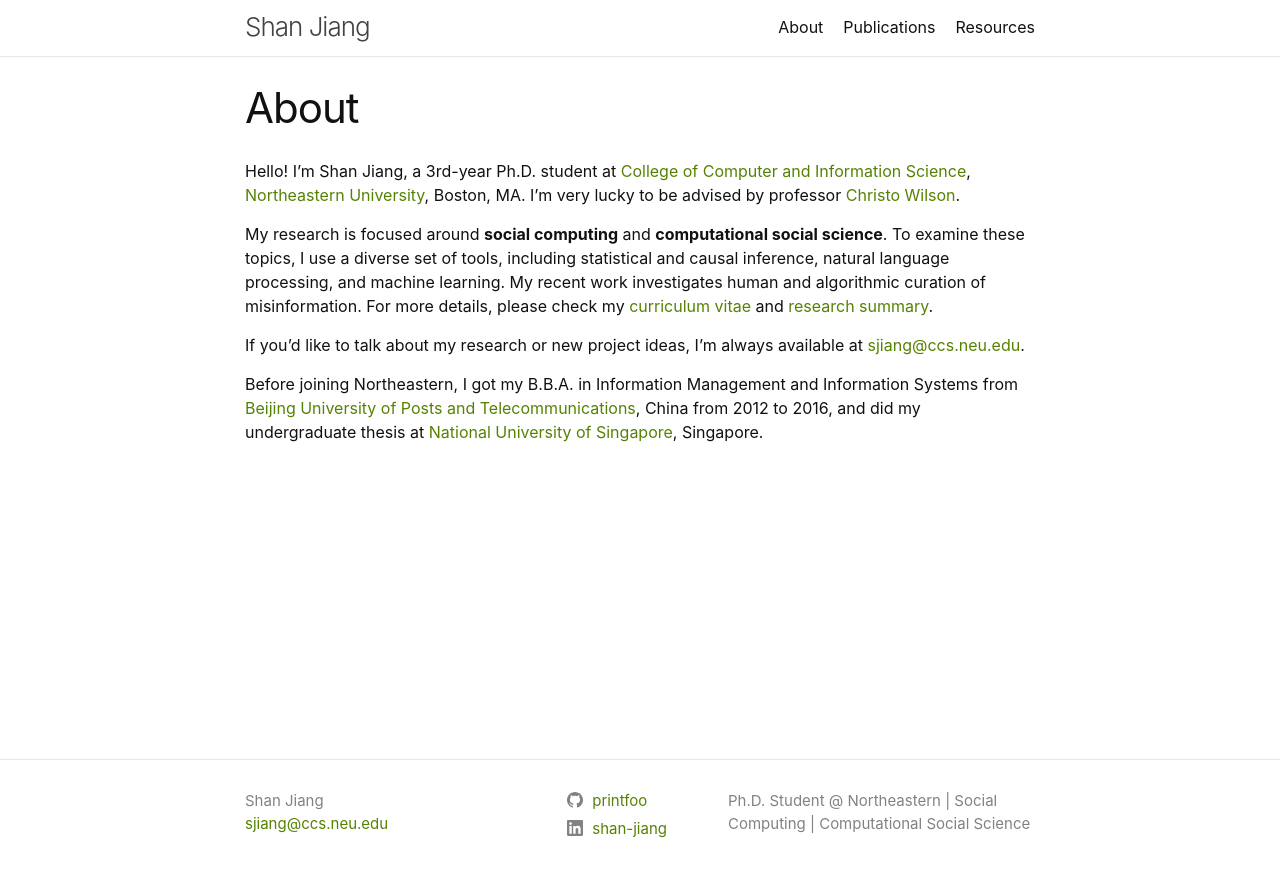
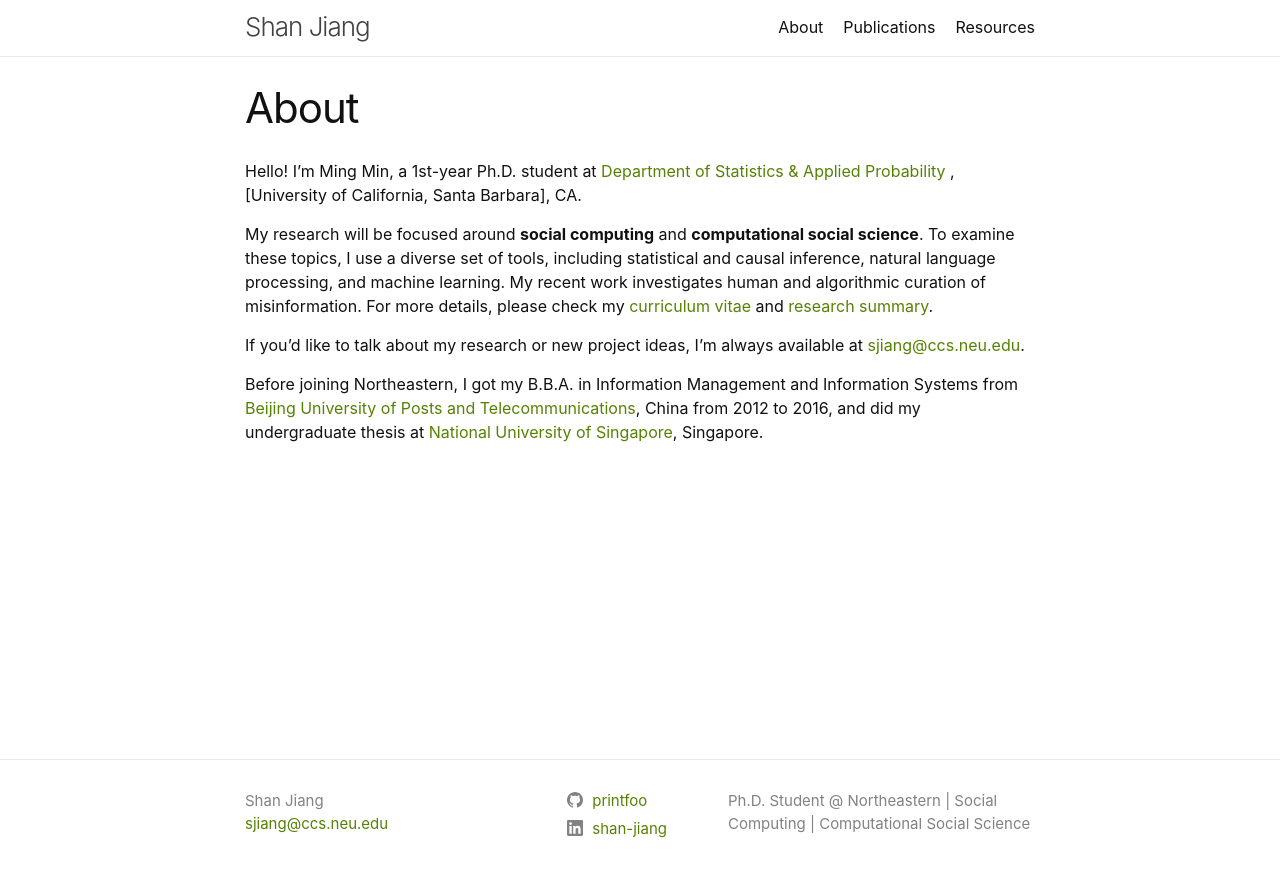
Before and after one commit to mmin0/mmin0.github.io, a Jekyll site: the page built from index.md, in a window 1280 px wide. Shown: the top 877 px of the page. Built offline with Jekyll 4.4.1, drawn with Linux system fonts in a browser that asks for light colours.

Commit message:
Update index.md

```diff
--- a/index.md
+++ b/index.md
@@ -3,9 +3,9 @@ layout: page
 title: About
 ---
 
-Hello! I’m Shan Jiang, a 3rd-year Ph.D. student at [College of Computer and Information Science](https://www.ccis.northeastern.edu){:target="_blank”}, [Northeastern University](https://www.northeastern.edu){:target="_blank”}, Boston, MA. I’m very lucky to be advised by professor [Christo Wilson](https://cbw.sh){:target="_blank"}.
+Hello! I’m Ming Min, a 1st-year Ph.D. student at [Department of Statistics & Applied Probability ](https://www.pstat.ucsb.edu){:target="_blank”}, [University of California, Santa Barbara], CA.
 
-My research is focused around **social computing** and **computational social science**. To examine these topics, I use a diverse set of tools, including statistical and causal inference, natural language processing, and machine learning. My recent work investigates human and algorithmic curation of misinformation. For more details, please check my [curriculum vitae](shanjiang-cv.pdf){:target="_blank"} and [research summary](research-summary.pdf){:target="_blank"}.
+My research will be focused around **social computing** and **computational social science**. To examine these topics, I use a diverse set of tools, including statistical and causal inference, natural language processing, and machine learning. My recent work investigates human and algorithmic curation of misinformation. For more details, please check my [curriculum vitae](shanjiang-cv.pdf){:target="_blank"} and [research summary](research-summary.pdf){:target="_blank"}.
 
 If you'd like to talk about my research or new project ideas, I'm always available at [sjiang@ccs.neu.edu](mailto:sjiang@ccs.neu.edu){:target="_blank"}.
 
```
